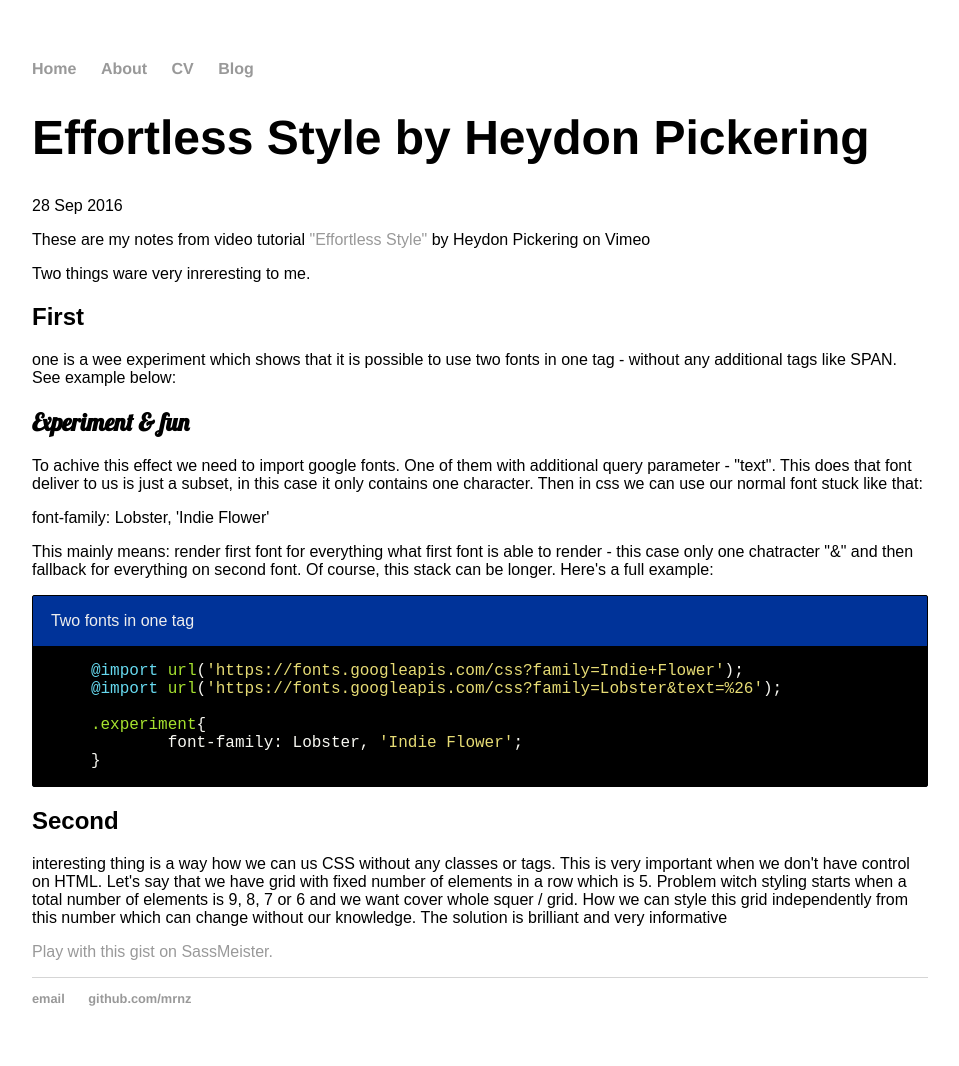
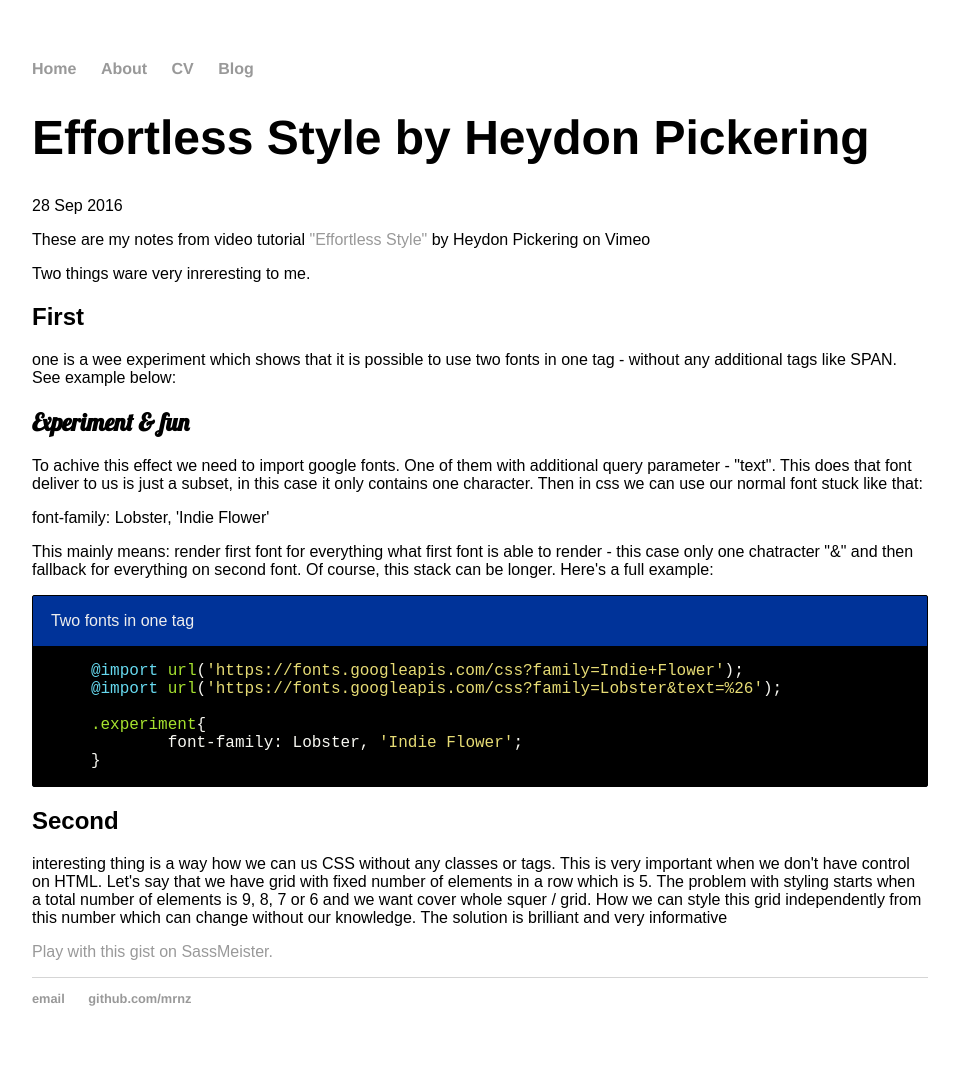
Before and after one commit to mrnz/mrnz.github.io, a Jekyll site: the page built from _posts/2016-09-28-two-fonts-in-one-word.md, in a window 1280 px wide. Shown: the whole page, without its empty margins (160-1119 px from the left). Built offline with Jekyll 4.4.1, drawn with Linux system fonts in a browser that asks for light colours; a script that is not in the unit is left out.

Commit message:
two fonts experiment

```diff
--- a/_posts/2016-09-28-two-fonts-in-one-word.md
+++ b/_posts/2016-09-28-two-fonts-in-one-word.md
@@ -40,7 +40,7 @@
 <h2>Second</h2>
 
 <p>interesting thing is a way how we can us CSS without any classes or tags. This is very important when we don't have control on HTML.
- Let's say that we have grid with fixed number of elements in a row which is 5. Problem witch styling starts when a total number of elements is 9, 8, 7 or 6 and we want cover whole squer / grid. How we can style this grid independently from this number which can change without our knowledge. The solution is brilliant and very informative</p>
+ Let's say that we have grid with fixed number of elements in a row which is 5. The problem with styling starts when a total number of elements is 9, 8, 7 or 6 and we want cover whole squer / grid. How we can style this grid independently from this number which can change without our knowledge. The solution is brilliant and very informative</p>
 
 
-<p class="sassmeister" data-gist-id="dbbdf12e4af675e6dde6d98838f4fb0a" data-height="580" data-theme="monokai"><a href="http://sassmeister.com/gist/dbbdf12e4af675e6dde6d98838f4fb0a">Play with this gist on SassMeister.</a></p><script src="http://cdn.sassmeister.com/js/embed.js" async></script>
+<p class="sassmeister" data-gist-id="dbbdf12e4af675e6dde6d98838f4fb0a" data-height="580" data-theme="monokai"><a href="http://sassmeister.com/gist/dbbdf12e4af675e6dde6d98838f4fb0a" target="_blank">Play with this gist on SassMeister.</a></p><script src="http://cdn.sassmeister.com/js/embed.js" async></script>
```
